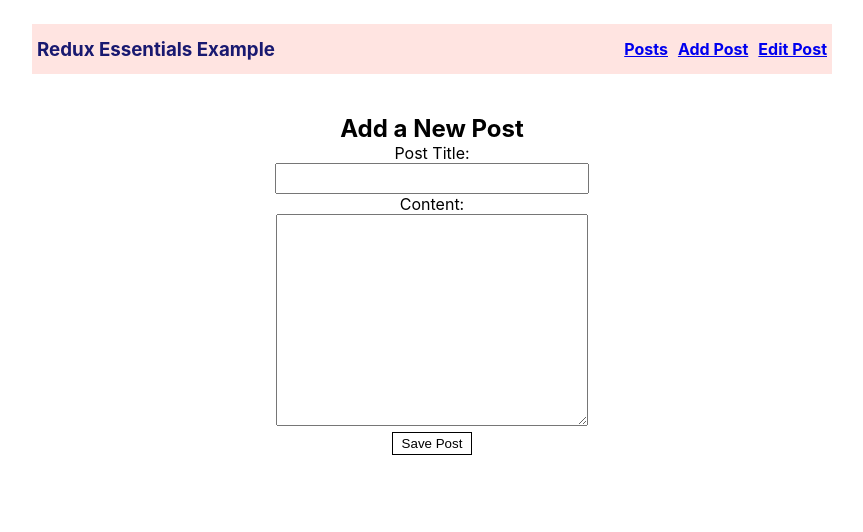
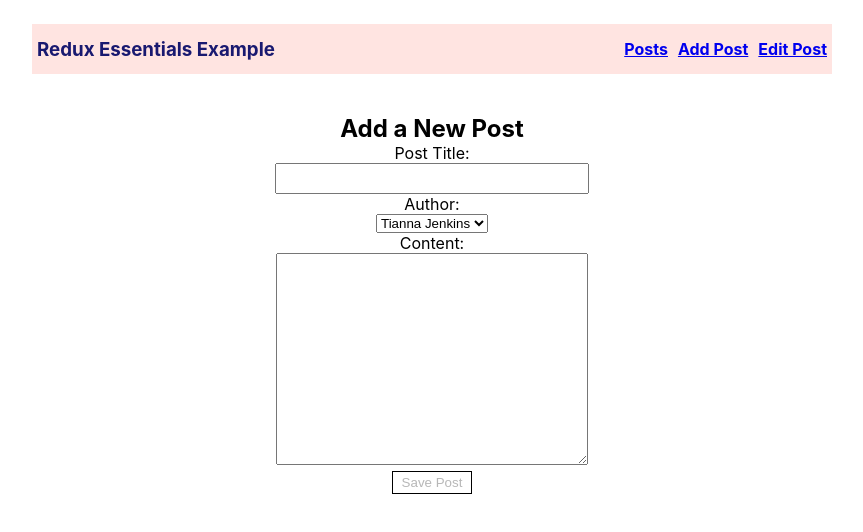
Before and after one commit to MajkoDev/redux-toolkit, a React (Vite) app: page /add in a window 1280 px wide. Shown: the top 532 px of the page, without its empty margins (208-1071 px from the left). Built offline with nearby package versions, Linux system fonts and the light colour scheme.

Commit message:
add post component

```diff
--- a/03-post-intermediate/AddPostForm.jsx
+++ b/03-post-intermediate/AddPostForm.jsx
@@ -1,58 +1,80 @@
-import React, { useState } from 'react'
-import { nanoid } from '@reduxjs/toolkit'
-import { useDispatch } from 'react-redux'
-import { postAdded } from './postsSlice'
+import React, { useState } from "react";
+import { useDispatch, useSelector } from "react-redux";
+import { postAdded } from "./postsSlice";
+import { useNavigate } from "react-router-dom";
 
 const AddPostForm = () => {
 
-    const dispatch = useDispatch()
+    const navigate = useNavigate();
 
-    const [title, setTitle] = useState('')
-    const [content, setContent] = useState('')
 
-    function onTitleChange(e){
-        setTitle(e.target.value)
+  const [title, setTitle] = useState("");
+  const [content, setContent] = useState("");
+  const [userId, setUserId] = useState("");
+
+  const dispatch = useDispatch();
+  const users = useSelector((state) => state.users);
+
+  function onTitleChange(e) {
+    setTitle(e.target.value);
+  }
+  function onContentChange(e) {
+    setContent(e.target.value);
+  }
+  function onAuthorChange(e) {
+    setUserId(e.target.value);
   }
 
-    function onContentChange(e){
-        setContent(e.target.value)
+  const onSavePostClicked = () => {
+    if (title && content) {
+      dispatch(postAdded(title, content, userId));
+      setTitle("");
+      setContent("");
+      navigate(`/`);
+
     }
+  };
 
-    const handleSubmit = () => {
-        // if we have title and content
-        if(title && content){
-            // 'dispatch' function calls 'postAdded' action
-            dispatch(postAdded({
-                // we take title and content from useState hooks
-                // and generate new ID
-                id: nanoid(), title, content
-            }))
-            setTitle('')
-            setContent('')
-        }
-    }
+  const canSave = Boolean(title) && Boolean(content) && Boolean(userId);
+
+  const usersOptions = users.map((user) => (
+    <option key={user.id} value={user.id}>
+      {user.name}
+    </option>
+  ));
 
   return (
-    <div className="container" style={{'marginTop': '40px'}}>
+    <div className="container" style={{ marginTop: "40px" }}>
       <h2>Add a New Post</h2>
       <form className="container">
+        <label htmlFor="postTitle">Post Title:</label>
+        <input
+          type="text"
+          id="postTitle"
+          name="postTitle"
+          value={title}
+          onChange={onTitleChange}
+        />
 
-            <label htmlFor="postTitle">Post Title:</label>
-            <input type="text" id='postTitle' name='postTitle'
-                value={title}
-                onChange={onTitleChange} />
+        <label htmlFor="postAuthor">Author:</label>
+        <select id="postAuthor" value={userId} onChange={onAuthorChange}>
+          {usersOptions}
+        </select>
 
         <label htmlFor="postContent">Content:</label>
-            <textarea name="postContent" id="postContent"
+        <textarea
+          name="postContent"
+          id="postContent"
           value={content}
-                onChange={onContentChange}>
-            </textarea>
+          onChange={onContentChange}
+        ></textarea>
 
-            <button type='button'
-                onClick={handleSubmit}>Save Post</button>
+        <button type="button" onClick={onSavePostClicked} disabled={!canSave}>
+          Save Post
+        </button>
       </form>
     </div>
-  )
-}
+  );
+};
 
-export default AddPostForm
+export default AddPostForm;
```
Lines whose indentation alone changed are shown as unchanged.
